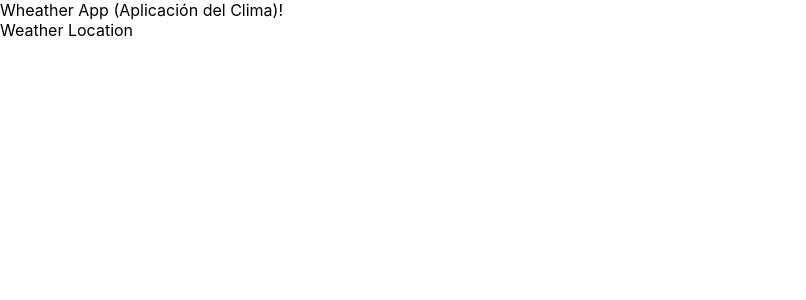
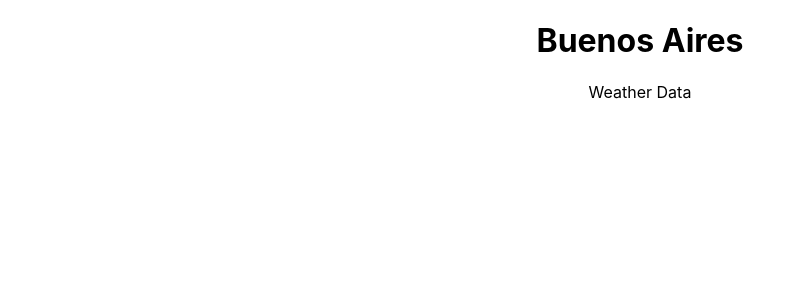
Before and after one commit to agamboa2018/udemy, a React (Create React App) app: page / in a window 1280 px wide. Shown: the top 300 px of the page, without its empty margins (0-806 px from the left). Built offline with nearby package versions, Linux system fonts and the light colour scheme.

Commit message:
Seguimos creando y aprendiendo

```diff
--- a/src/App.js
+++ b/src/App.js
@@ -1,10 +1,10 @@
 import React, { Component } from 'react';
 import WeatherLocation from './components/WeatherLocation';
+import "./App.css"
 class App extends Component {
   render() {
     return (
       <div className="App">
-        Wheather App (Aplicación del Clima)!
         <WeatherLocation />
       </div>
     );
--- /dev/null
+++ b/src/components/Location.js
@@ -0,0 +1,9 @@
+import React from "react";
+
+const Location = () => (
+    <div>
+        <h1>Buenos Aires</h1>
+    </div>
+);
+
+export default Location;
--- /dev/null
+++ b/src/components/WeatherData.js
@@ -0,0 +1,7 @@
+import React from "react";
+
+const WeatherData = () => (
+    <div>Weather Data</div>
+);
+
+export default WeatherData;
--- a/src/components/WeatherLocation.js
+++ b/src/components/WeatherLocation.js
@@ -1,7 +1,12 @@
 import React from "react";
+import Location from "./Location";
+import WeatherData from "./WeatherData";
 
 const WeatherLocation = () => (
-    <div>Weather Location</div>
+    <div>
+        <Location></Location>
+        <WeatherData></WeatherData>
+    </div>
 );
 
 export default WeatherLocation;
```
